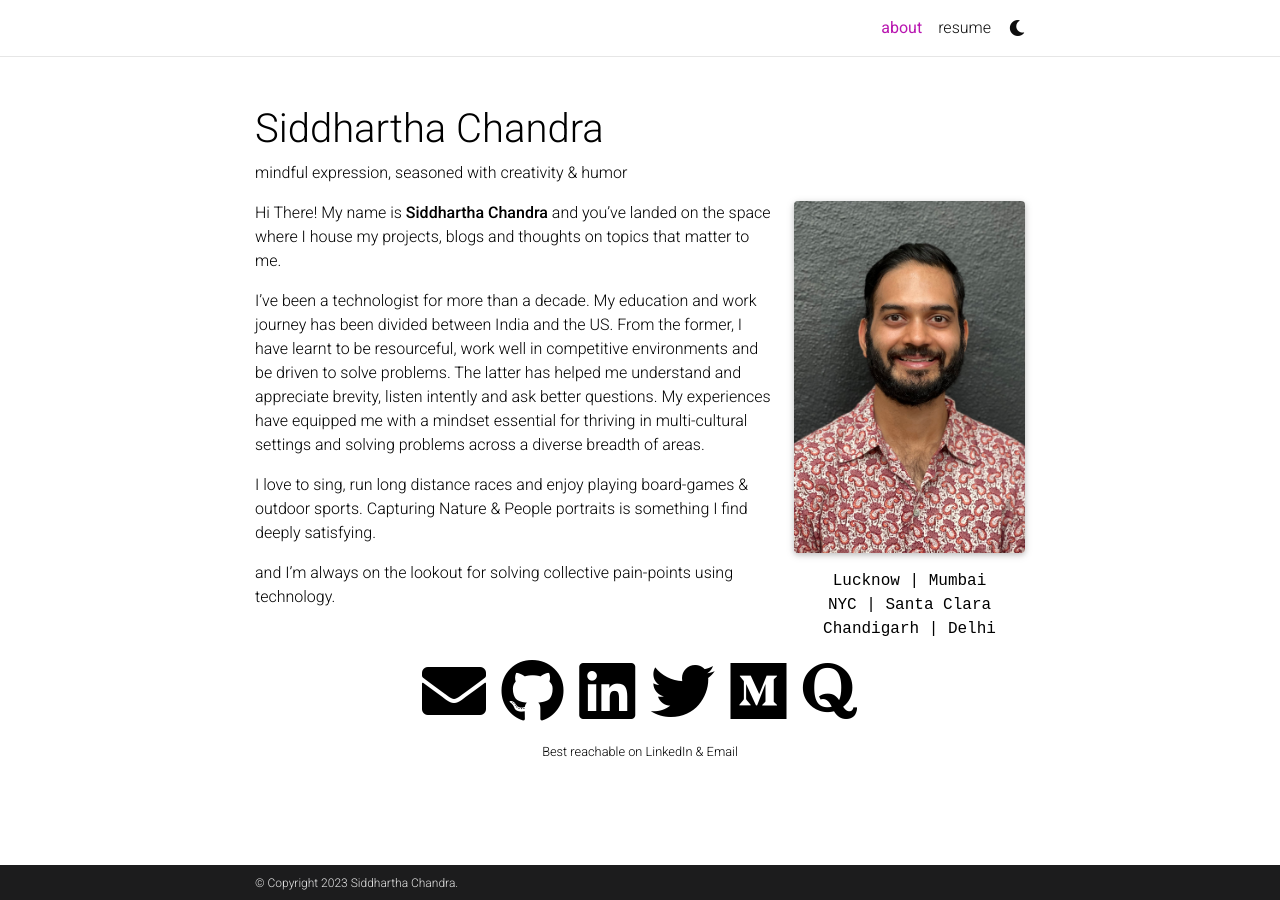
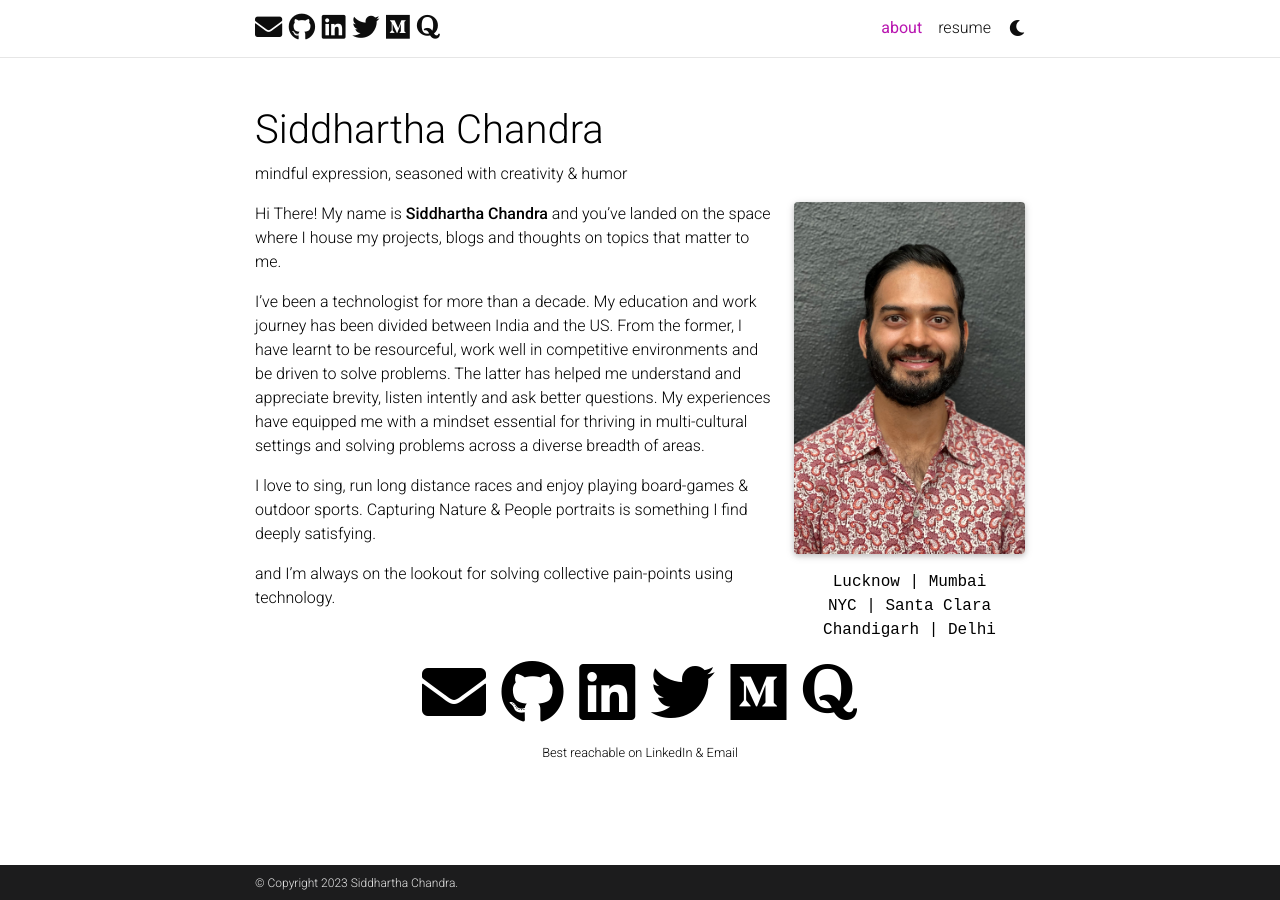
Before and after one commit to siddhartha-chandra/siddhartha-chandra.github.io, a Jekyll site: the page built from _pages/about.md, in a window 1280 px wide. Built offline with Jekyll 4.4.1, drawn with Linux system fonts in a browser that asks for light colours; comment, search, counter and statistics services are not loaded; a style sheet for code colours, icons or effects is not loaded.

Commit message:
misc: enable socials to get displayed on navbar Also, this enables google analytics

```diff
--- a/_config.yml
+++ b/_config.yml
@@ -331,7 +331,7 @@ jekyll-diagrams:
 # Optional Features
 # -----------------------------------------------------------------------------
 
-enable_google_analytics:    false  # enables google analytics
+enable_google_analytics:    true  # enables google analytics
 enable_panelbear_analytics: false  # enables panelbear analytics
 enable_google_verification: false  # enables google site verification
 enable_bing_verification:   false  # enables bing site verification
@@ -340,7 +340,7 @@ enable_math:                true   # enables math typesetting (uses MathJax)
 enable_tooltips:            false  # enables automatic tooltip links generated
                                    # for each section titles on pages and posts
 enable_darkmode:            true   # enables switching between light/dark modes
-enable_navbar_social:       false  # enables displaying social links in the
+enable_navbar_social:       true  # enables displaying social links in the
                                    # navbar on the about page
 enable_project_categories:  true   # enables categorization of projects into
                                    # multiple categories
```
